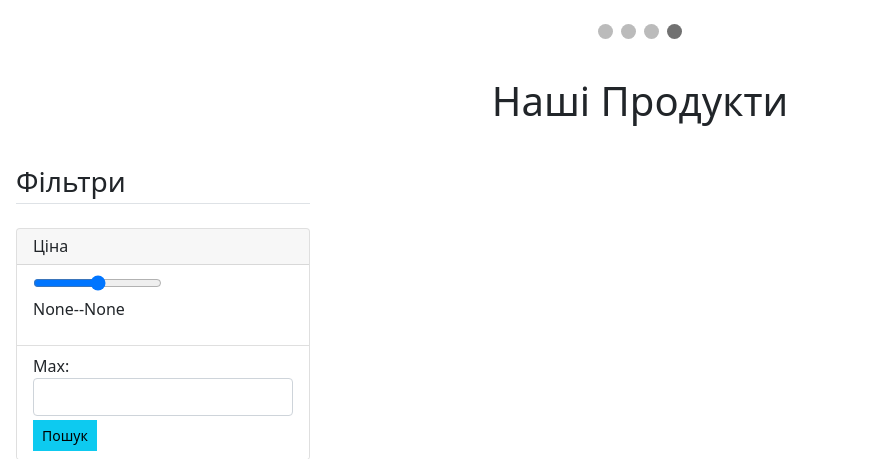
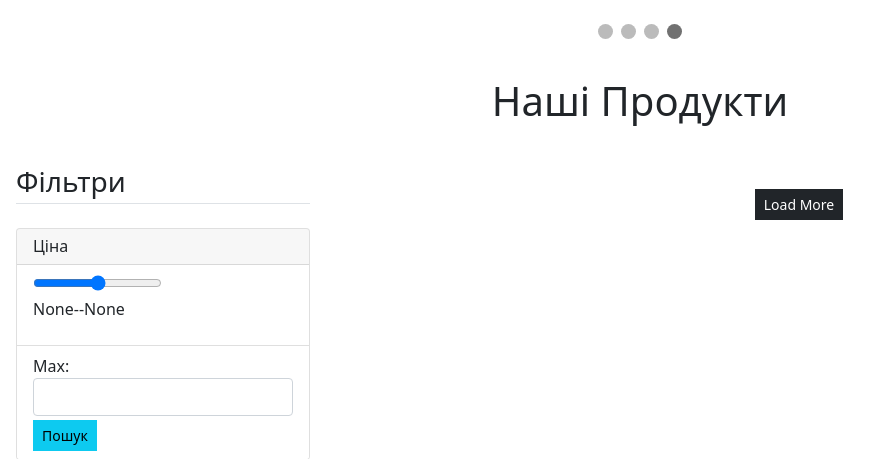
Before and after one commit to barserkaua/Ecommerce-website, a Django app: page / in a window 1280 px wide. Shown: the part 615-1074 px from the top of the page, without its empty margins (0-890 px from the left). Run offline with Django 3.2, Linux system fonts and the light colour scheme; data that the repository does not hold is empty; some libraries are stand-ins or nearby versions.

Commit message:
add load menu#1 button doesn't work, need to find problem

```diff
--- /dev/null
+++ b/shop/static/shop/custom.js
@@ -0,0 +1,152 @@
+$(document).ready(function(){
+	$("#loadMore").on('click',function(){
+		var _currentProducts=$(".product-box").length;
+		var _limit=$(this).attr('data-limit');
+		var _total=$(this).attr('data-total');
+		// Start Ajax
+		$.ajax({
+			url:'/load-more-data',
+			data:{
+				limit:_limit,
+				offset:_currentProducts
+			},
+			dataType:'json',
+			beforeSend:function(){
+				$("#loadMore").attr('disabled',true);
+				$(".load-more-icon").addClass('fa-spin');
+			},
+			success:function(res){
+				$("#filteredProducts").append(res.data);
+				$("#loadMore").attr('disabled',false);
+				$(".load-more-icon").removeClass('fa-spin');
+
+				var _totalShowing=$(".product-box").length;
+				if(_totalShowing==_total){
+					$("#loadMore").remove();
+				}
+			}
+		});
+		// End
+	});
+
+	// Product Variation
+	$(".choose-size").hide();
+
+	// Show size according to selected color
+	$(".choose-color").on('click',function(){
+		$(".choose-size").removeClass('active');
+		$(".choose-color").removeClass('focused');
+		$(this).addClass('focused');
+
+		var _color=$(this).attr('data-color');
+
+		$(".choose-size").hide();
+		$(".color"+_color).show();
+		$(".color"+_color).first().addClass('active');
+
+		var _price=$(".color"+_color).first().attr('data-price');
+		$(".product-price").text(_price);
+
+	});
+	// End
+
+	// Show the price according to selected size
+	$(".choose-size").on('click',function(){
+		$(".choose-size").removeClass('active');
+		$(this).addClass('active');
+
+		var _price=$(this).attr('data-price');
+		$(".product-price").text(_price);
+	})
+	// End
+
+	// Show the first selected color
+	$(".choose-color").first().addClass('focused');
+	var _color=$(".choose-color").first().attr('data-color');
+	var _price=$(".choose-size").first().attr('data-price');
+
+	$(".color"+_color).show();
+	$(".color"+_color).first().addClass('active');
+	$(".product-price").text(_price);
+
+	// Add to cart
+	$(document).on('click',".add-to-cart",function(){
+		var _vm=$(this);
+		var _index=_vm.attr('data-index');
+		var _qty=$(".product-qty-"+_index).val();
+		var _productId=$(".product-id-"+_index).val();
+		var _productImage=$(".product-image-"+_index).val();
+		var _productTitle=$(".product-title-"+_index).val();
+		var _productPrice=$(".product-price-"+_index).text();
+		// Ajax
+		$.ajax({
+			url:'/add-to-cart',
+			data:{
+				'id':_productId,
+				'image':_productImage,
+				'qty':_qty,
+				'title':_productTitle,
+				'price':_productPrice
+			},
+			dataType:'json',
+			beforeSend:function(){
+				_vm.attr('disabled',true);
+			},
+			success:function(res){
+				$(".cart-list").text(res.totalitems);
+				_vm.attr('disabled',false);
+			}
+		});
+		// End
+	});
+	// End
+
+	// Delete item from cart
+	$(document).on('click','.delete-item',function(){
+		var _pId=$(this).attr('data-item');
+		var _vm=$(this);
+		// Ajax
+		$.ajax({
+			url:'/delete-from-cart',
+			data:{
+				'id':_pId,
+			},
+			dataType:'json',
+			beforeSend:function(){
+				_vm.attr('disabled',true);
+			},
+			success:function(res){
+				$(".cart-list").text(res.totalitems);
+				_vm.attr('disabled',false);
+				$("#cartList").html(res.data);
+			}
+		});
+		// End
+	});
+
+	// Update item from cart
+	$(document).on('click','.update-item',function(){
+		var _pId=$(this).attr('data-item');
+		var _pQty=$(".product-qty-"+_pId).val();
+		var _vm=$(this);
+		// Ajax
+		$.ajax({
+			url:'/update-cart',
+			data:{
+				'id':_pId,
+				'qty':_pQty
+			},
+			dataType:'json',
+			beforeSend:function(){
+				_vm.attr('disabled',true);
+			},
+			success:function(res){
+				// $(".cart-list").text(res.totalitems);
+				_vm.attr('disabled',false);
+				$("#cartList").html(res.data);
+			}
+		});
+		// End
+	});
+
+});
--- a/shop/templates/shop/base.html
+++ b/shop/templates/shop/base.html
@@ -21,6 +21,9 @@
       );
     </script>
     <p id="jqtest"></p>
+    <!-- CustomJs -->
+	<link rel="stylesheet" type="text/css" href="{% static '/shop/custom.css' %}" />
+	<script type="text/javascript" src="{% static '/shop/custom.js' %}"></script>
 
     <style type="text/css">
         .material-icons.md-36 { font-size: 36px; }
--- a/shop/templates/shop/home.html
+++ b/shop/templates/shop/home.html
@@ -121,6 +121,7 @@
                 </div>
             {% endfor %}
         </div>
+        <p class="my-4 text-center"><button id="loadMore" data-total="{{total_data}}" data-limit="3" class="btn btn-dark btn-sm">Load More <i class="fa fa-sync load-more-icon"></i></button></p>
     </div>
 </div>
 {% endblock %}
--- a/shop/urls.py
+++ b/shop/urls.py
@@ -7,7 +7,8 @@ urlpatterns = [
     path('category/<slug:category_slug>/<slug:product_slug>', views.product, name='product_detail'),
     path('cart', views.cart_detail, name='cart_detail'),
     #path('sort-cheap/', views.home, name='search-price'),
-    path('filter-data', views.filter_data,name='filter_data'),
+    path('filter-data', views.filter_data, name='filter_data'),
+    path('load-more-data', views.load_more_data, name='load_more_data'),
     path('cart/add_product/<int:product_id>', views.add_product, name='add_product'),
     path('cart/add/<int:product_id>', views.add_cart, name='add_cart'),
     path('cart/remove/<int:product_id>', views.cart_remove, name='cart_remove'),
--- a/shop/views.py
+++ b/shop/views.py
@@ -55,6 +55,15 @@ def filter_data(request):
 
     t = render_to_string('shop/ajax/product-list.html', {'data': allProducts})
 
+    return JsonResponse({'data': t})
+
+
+# Load More
+def load_more_data(request):
+    offset = int(request.GET['offset'])
+    limit = int(request.GET['limit'])
+    data = Product.objects.all().order_by('-id')[offset:offset + limit]
+    t = render_to_string('shop/ajax/product-list.html', {'data': data})
     return JsonResponse({'data': t})
 
 
```
